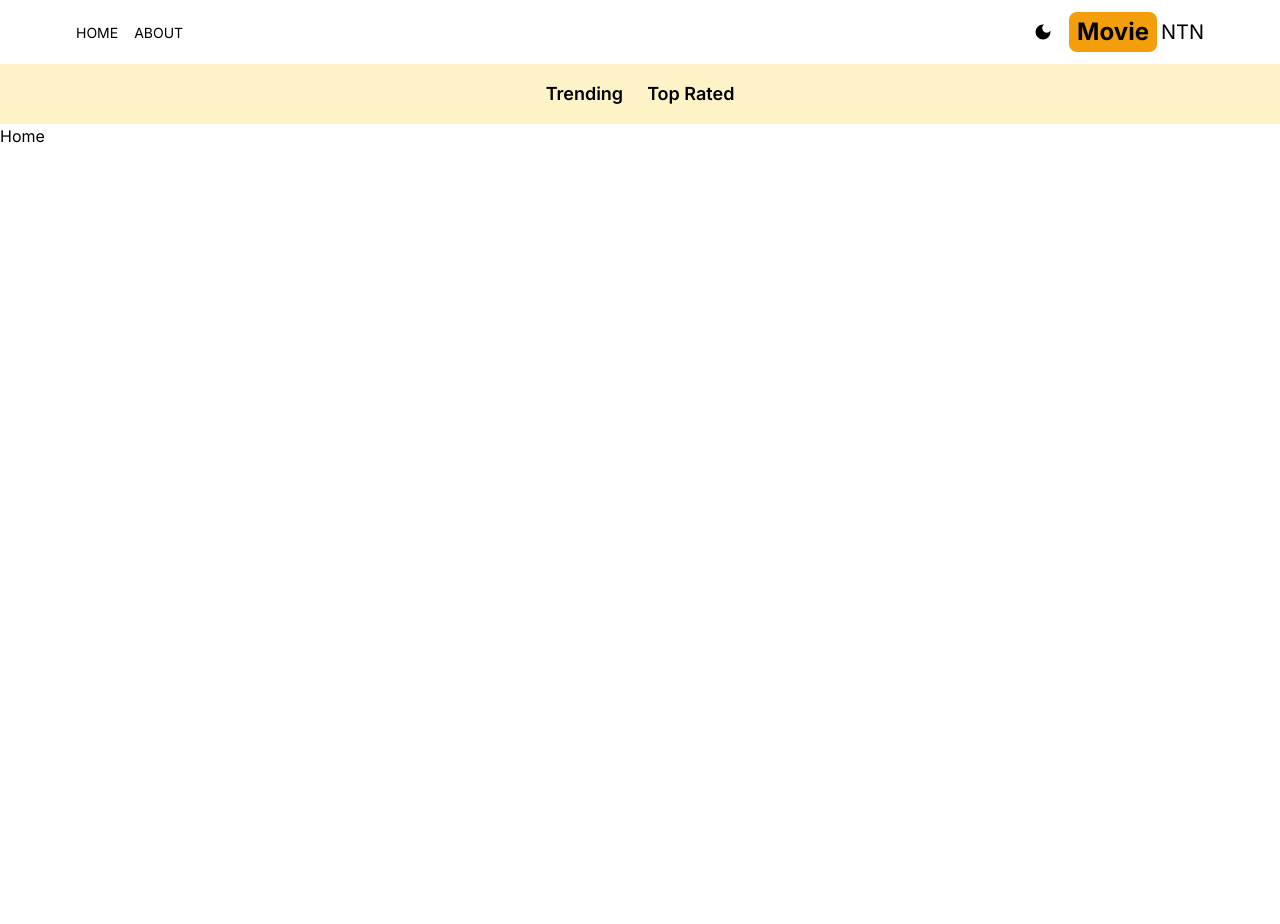
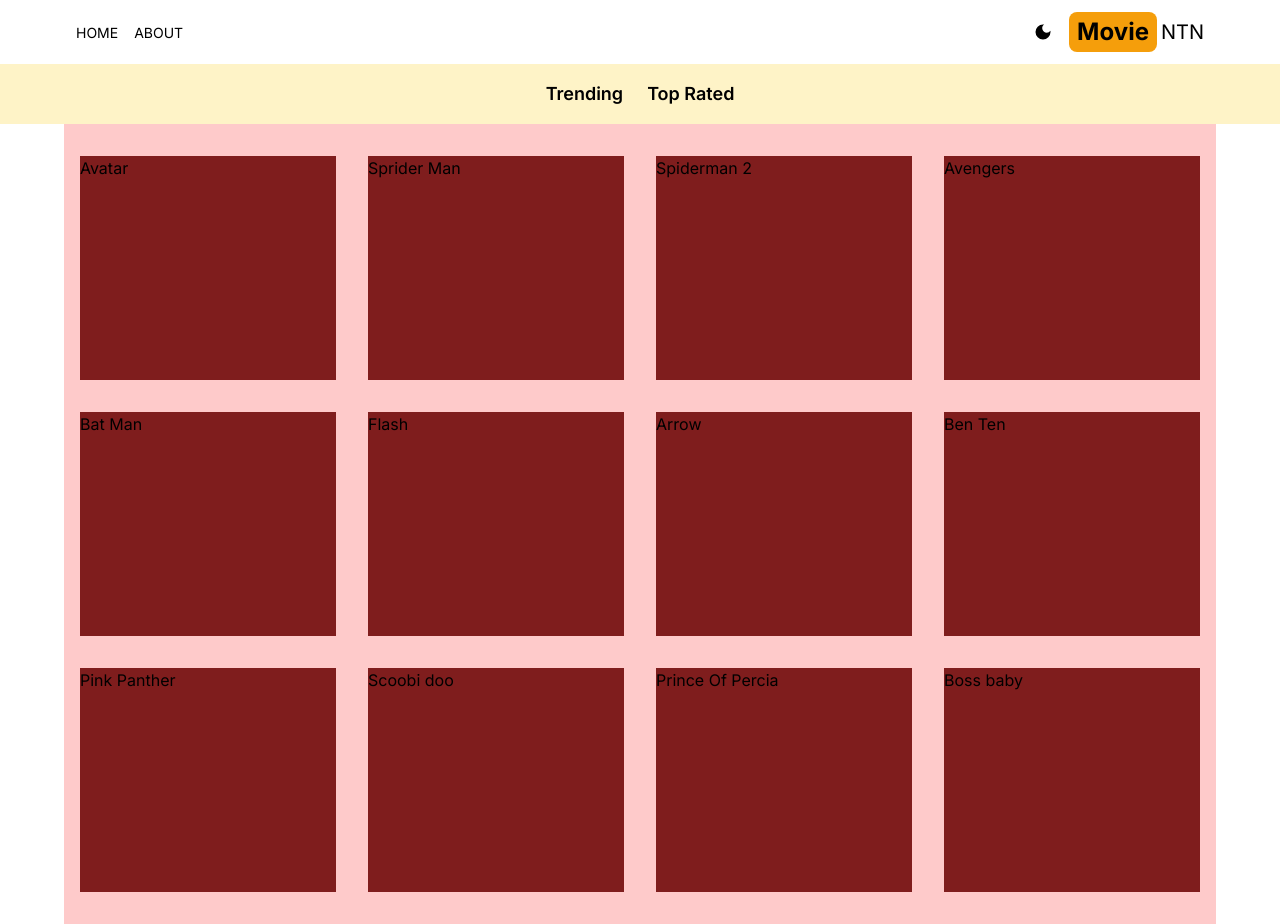
Before and after one commit to TharinduNilan/Next-JS-Movie-Application, a Next.js app: page / in a window 1280 px wide. Before the commit the page ends 800 px from the top, so only its background shows below. Built offline with nearby package versions, Linux system fonts and the light colour scheme.

Commit message:
new file:   public/Spinner.svg 	new file:   src/app/loading.jsx 	modified:   src/app/page.jsx 	new file:   src/components/Card.jsx 	new file:   src/components/Movie.json

```diff
--- /dev/null
+++ b/src/app/loading.jsx
@@ -0,0 +1,9 @@
+import React from 'react'
+
+export default function loading() {
+  return (
+    <div className='flex justify-center'>
+        <img src="/Spinner.svg" alt="Loading..." />
+    </div>
+  )
+}
--- a/src/app/page.jsx
+++ b/src/app/page.jsx
@@ -1,7 +1,18 @@
-
+import Movie from '@/components/Movie.json'
+import Card from '@/components/Card'
 
 export default function Home() {
+
   return (
-    <div>Home</div>
+    // <div className='sm:grid sm:grid-cols-2 lg:grid-cols-3 xl:grid-cols-4 2xl:grid-cols-3 max-w-6xl mx-auto py-4'>
+    //   {Movie.map((movie, index) => (
+    //     <div key={index}>
+    //       <h2>{movie.name}</h2>
+    //     </div>
+    //   ))}
+    // </div>
+    <div>
+      <Card />
+    </div>
   );
 }
--- /dev/null
+++ b/src/components/Card.jsx
@@ -0,0 +1,14 @@
+import React from 'react'
+import Movie from '@/components/Movie.json'
+
+export default function Card() {
+  return (
+    <div className='text-black max-w-screen-2xl-xl bg-red-200 h-screen sm:grid sm:grid-cols-2 lg:grid-cols-3 xl:grid-cols-4 2xl:grid-cols-3 max-w-6xl mx-auto py-4'>
+        {Movie.map((movie, index) => (
+         <div key={index} className='m-4 max-w-xl  bg-red-900'>
+           <h2>{movie.name}</h2>
+         </div>
+       ))}
+    </div>
+  )
+}
--- /dev/null
+++ b/src/components/Movie.json
@@ -0,0 +1,14 @@
+[
+    {"name":"Avatar"},
+    {"name":"Sprider Man"},
+    {"name":"Spiderman 2"},
+    {"name":"Avengers"},
+    {"name":"Bat Man"},
+    {"name":"Flash"},
+    {"name":"Arrow"},
+    {"name":"Ben Ten"},
+    {"name":"Pink Panther"},
+    {"name":"Scoobi doo"},
+    {"name":"Prince Of Percia"},
+    {"name":"Boss baby"}
+]
```
Also changed, not shown: public/Spinner.svg (added).
